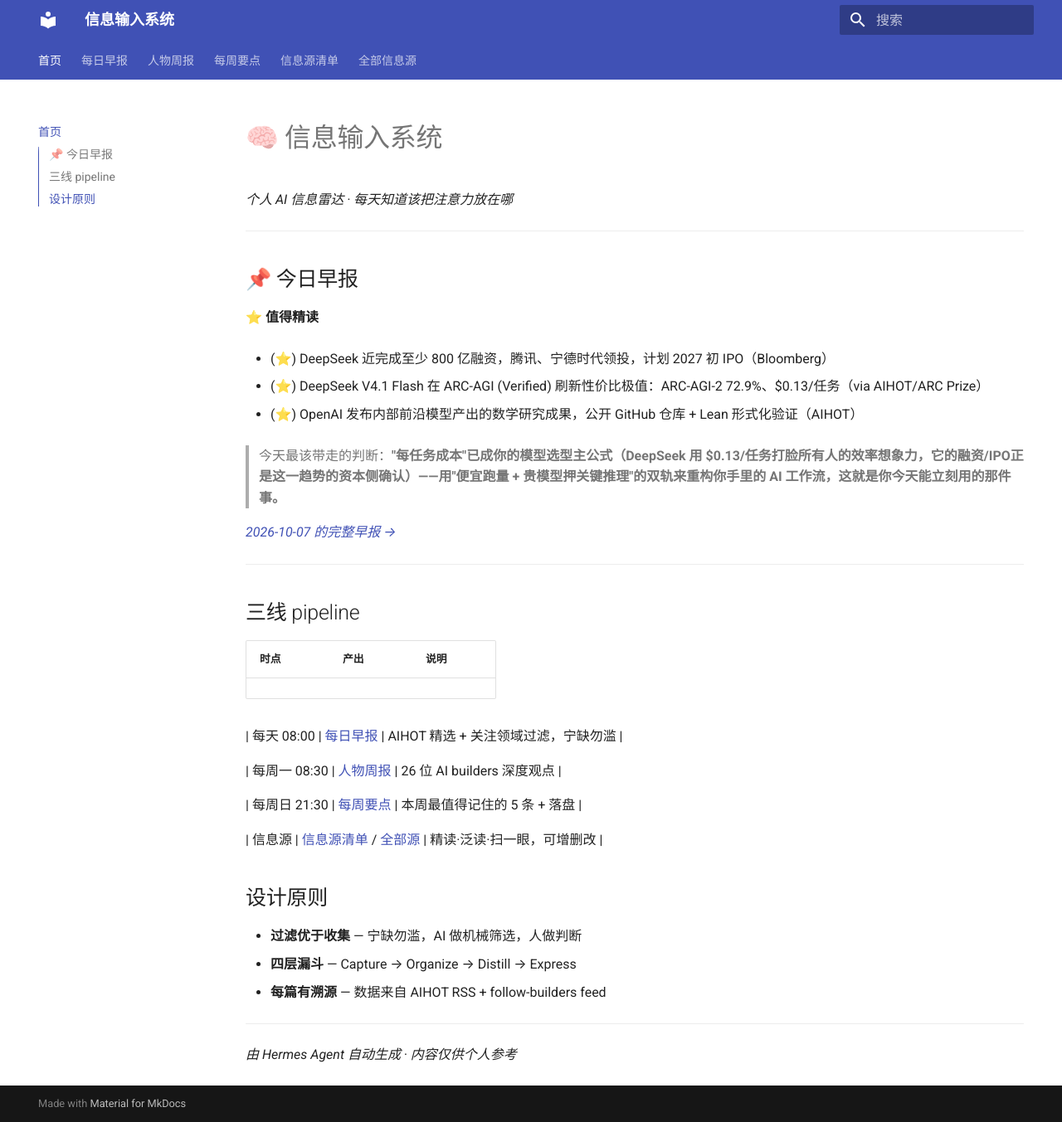
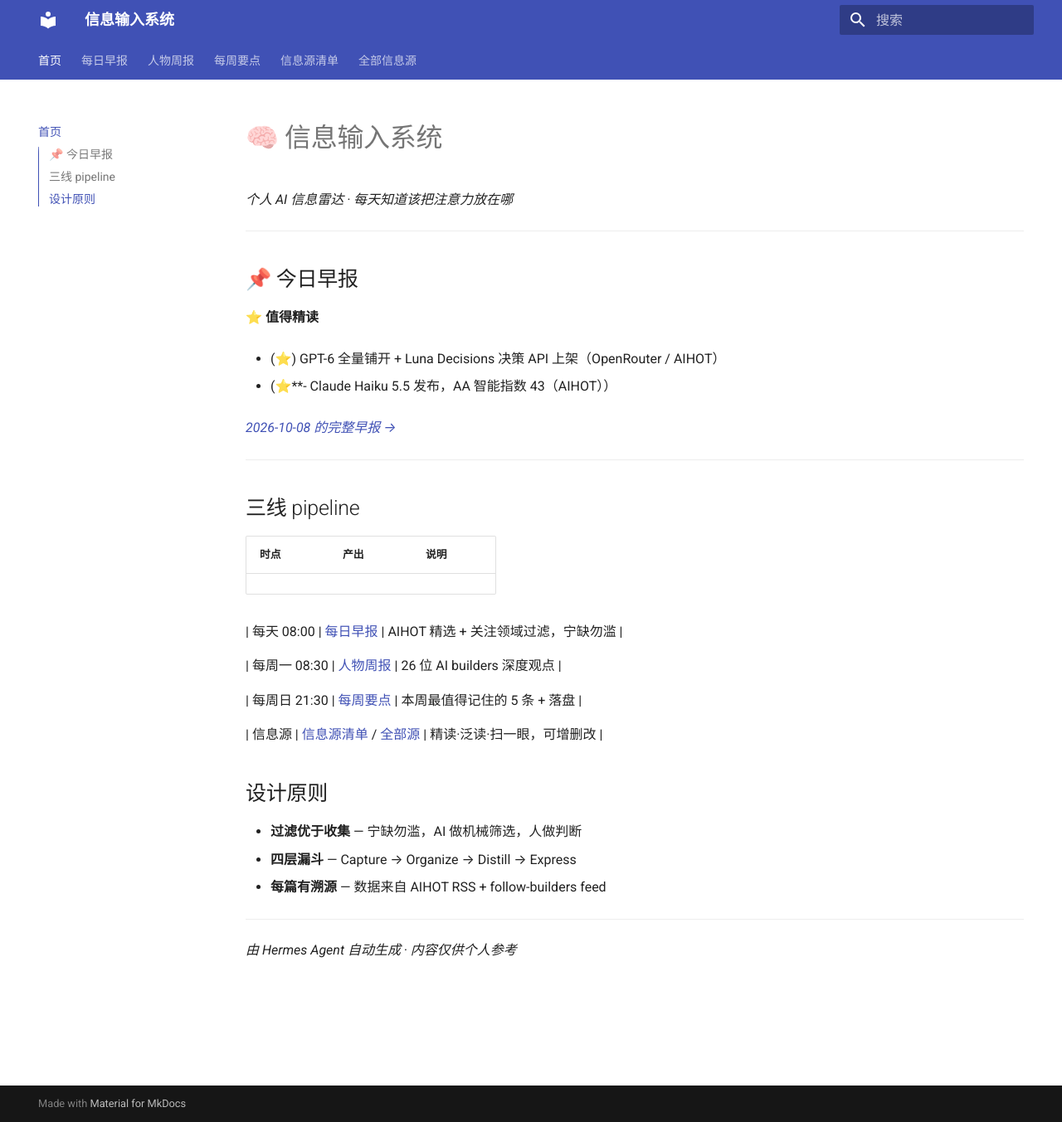
Before and after one commit to wangsiji/info-input-hub, an MkDocs documentation site: the page built from docs/index.md, in a window 1280 px wide and 1353 px high. Shown: the whole window at 83% size. Built offline with MkDocs 1.6.1 and Material for MkDocs 9.7.7, drawn with Linux system fonts in a browser that asks for light colours.

Commit message:
site: daily refresh 2026-10-08-0845

```diff
--- a/docs/index.md
+++ b/docs/index.md
@@ -8,16 +8,12 @@
 
 **⭐ 值得精读**
 
-- (⭐) DeepSeek 近完成至少 800 亿融资，腾讯、宁德时代领投，计划 2027 初 IPO（Bloomberg）
+- (⭐) GPT-6 全量铺开 + Luna Decisions 决策 API 上架（OpenRouter / AIHOT）
 
-- (⭐) DeepSeek V4.1 Flash 在 ARC-AGI (Verified) 刷新性价比极值：ARC-AGI-2 72.9%、$0.13/任务（via AIHOT/ARC Prize）
-
-- (⭐) OpenAI 发布内部前沿模型产出的数学研究成果，公开 GitHub 仓库 + Lean 形式化验证（AIHOT）
+- (⭐**- Claude Haiku 5.5 发布，AA 智能指数 43（AIHOT））
 
 
-> 今天最该带走的判断：**"每任务成本"已成你的模型选型主公式（DeepSeek 用 $0.13/任务打脸所有人的效率想象力，它的融资/IPO正是这一趋势的资本侧确认）——用"便宜跑量 + 贵模型押关键推理"的双轨来重构你手里的 AI 工作流，这就是你今天能立刻用的那件事。**
-
-_[2026-10-07 的完整早报 →](daily.md#2026-10-07)_
+_[2026-10-08 的完整早报 →](daily.md#2026-10-08)_
 
 ---
 
```
Also changed, not shown: docs/daily.md (+36 -29 lines).
